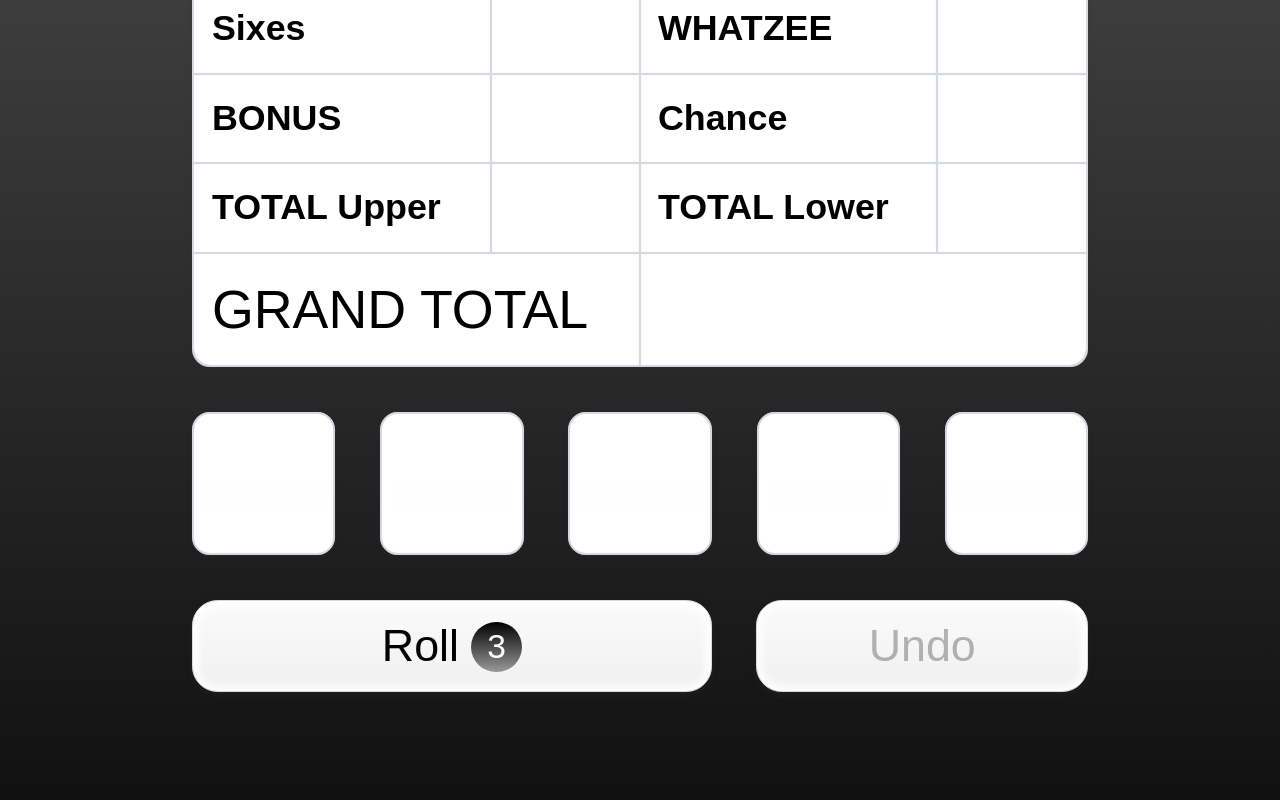
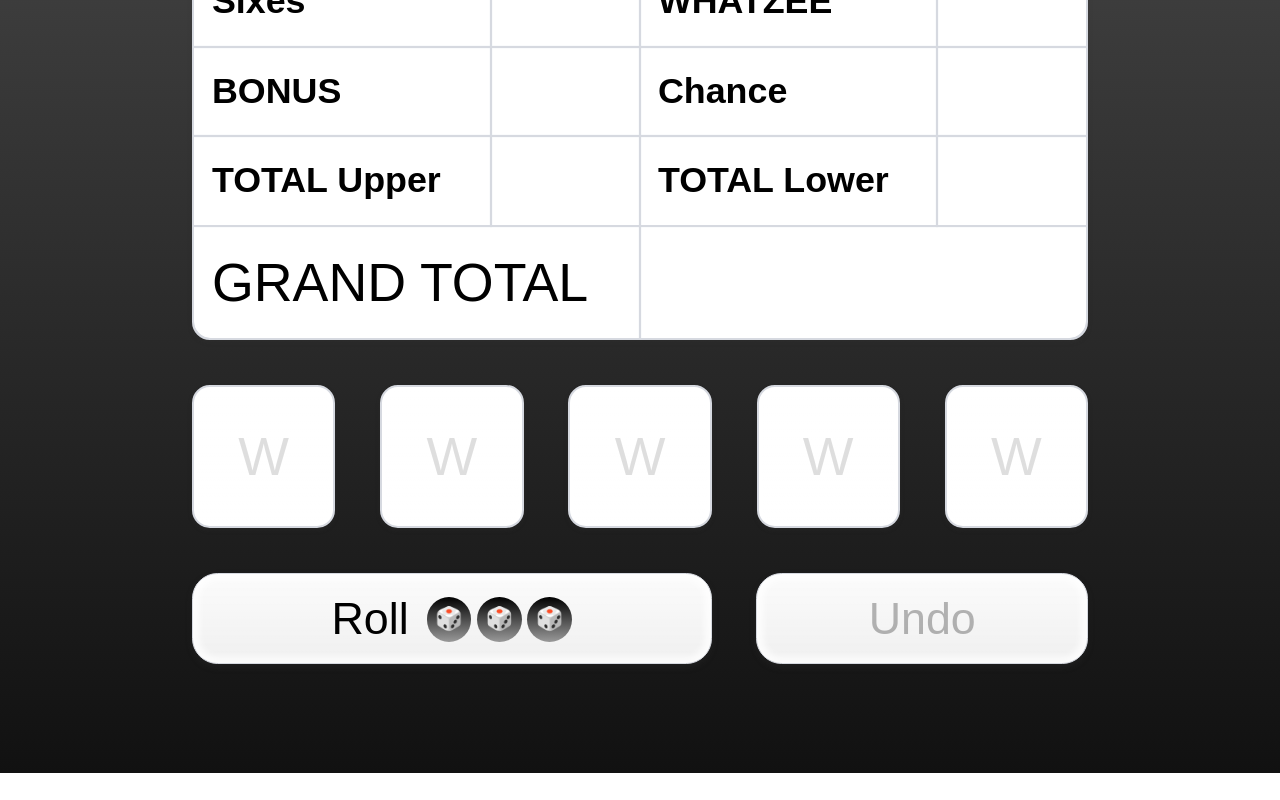
Before and after one commit to jaredringold/whatzee, a Vue app: page / in a window 1280 px wide. Shown: the part 745-1545 px from the top of the page. After the commit the page ends 1518 px from the top, so only its background shows below. Built offline with nearby package versions, Linux system fonts and the light colour scheme; a web font is replaced by a local one.

Commit message:
ux tweaks to roll flow

```diff
--- a/src/App.vue
+++ b/src/App.vue
@@ -28,8 +28,8 @@ export default defineComponent({
       ],
       stepDuration: 200,
       rolls: 3,
+      totalRolls: 3,
       score: 0,
-      whatCount: 0,
       scores: null,
       whatzy: false,
       pendingScore: null
@@ -40,7 +40,7 @@ export default defineComponent({
       return this.dice.filter((die) => die.rolling).length > 0
     },
     handActive() {
-      return this.rolls < 3
+      return this.rolls < this.totalRolls
     },
     disableRoll() {
       if (this.cardStore.cardComplete) return true
@@ -57,7 +57,8 @@ export default defineComponent({
   watch: {
     rolling(isRolling, wasRolling) {
       if (!isRolling && wasRolling) {
-        this.scores = this.getScores()
+        this.rolls--
+        this.getScores()
       }
     }
   },
@@ -66,8 +67,8 @@ export default defineComponent({
       this.cardStore.setScore(this.pendingScore)
     },
     resetHand() {
-      this.rolls = 3
       if (this.pendingScore) this.setScore()
+      this.rolls = this.totalRolls
       this.scores = null
       this.pendingScore = null
       this.dice.forEach((die) => {
@@ -89,7 +90,6 @@ export default defineComponent({
         this.resetHand()
       }
       this.scores = null
-      this.rolls--
       const activeDice = this.dice.filter((die) => !die.locked)
       if (activeDice.length) {
         for (const die of activeDice) {
@@ -167,7 +167,9 @@ export default defineComponent({
         <button class="button grid__2-5" @click="setScore">Set Score</button>
       </template>
       <button class="button roll-btn" :disabled="disableRoll" @click="roll">
-        Roll <span class="roll-count">{{ rolls }}</span>
+        <!-- Roll <span class="roll-count">{{ rolls }}</span> -->
+        Roll
+        <span v-for="n of totalRolls" :key="n" class="roll-count" :class="{ active: n <= rolls }" />
       </button>
       <button v-if="cardStore.cardComplete" class="button reset-btn" @click="resetCard">
         Reset
@@ -186,6 +188,7 @@ export default defineComponent({
   font-family: 'Poetsen One', sans-serif;
   font-weight: 400;
   font-style: normal;
+  overflow-x: hidden;
 
   @media (min-width: 600px) {
     padding: 5vw 15vw;
@@ -194,10 +197,11 @@ export default defineComponent({
 
 .title {
   font-size: 16rem;
-  line-height: 1.5;
+  line-height: 1;
   text-align: center;
   color: white;
   text-shadow: 0 0.25rem 0.5rem rgba(51, 51, 51, 0.75);
+  margin-bottom: 5rem;
 }
 
 pre {
@@ -270,14 +274,41 @@ pre {
 
     .roll-count {
       display: inline-block;
-      font-size: 75%;
-      line-height: 1.5em;
-      width: 1.5em;
+      // font-size: 75%;
+      line-height: 1em;
+      width: 1em;
       vertical-align: middle;
       border-radius: 50%;
-      color: #fff;
+      // color: #fff;
       background: linear-gradient(to bottom, #000, #999);
-      margin: -0.25em 0 -0.125em;
+
+      margin: -0.25em 0 -0.125em 0.125em;
+
+      &::before {
+        content: '🎲';
+        display: block;
+        // background-image: linear-gradient(
+        //   to bottom,
+        //   rgba(255, 255, 255, 1),
+        //   rgba(255, 255, 255, 0.75)
+        // );
+        // aspect-ratio: 1 / 1;
+        // width: 0.5em;
+        // border-radius: 50%;
+        // margin: 0.25em;
+        font-size: 50%;
+        opacity: 0;
+      }
+
+      &.active {
+        &::before {
+          opacity: 1;
+        }
+      }
+    }
+
+    &:disabled .roll-count {
+      opacity: 0.5;
     }
   }
 
--- a/src/components/DieSlot.vue
+++ b/src/components/DieSlot.vue
@@ -25,6 +25,7 @@ export default {
         return {
           transform: `rotate(${360 * this.die.steps}deg)`,
           transitionDuration: `${this.die.steps * this.stepDuration}ms`
+          // transformOrigin: `${50 + getRandomIntegerInclusive(-5, 5)}% ${50 + getRandomIntegerInclusive(-5, 5)}%`
         }
       }
       return false
@@ -35,12 +36,14 @@ export default {
       if (isRolling && !wasRolling) {
         this.rollStart = true
         await sleep(10)
+        // await this.$nextTick()
         this.rollStart = false
         this.isRolling = true
       }
       if (!isRolling && wasRolling) {
         this.rollEnd = true
         await sleep(10)
+        // await this.$nextTick()
         this.rollEnd = false
         this.isRolling = false
       }
@@ -55,9 +58,14 @@ export default {
 </script>
 
 <template>
-  <div class="die-slot">
-    <div class="die" :class="classes" :style="styles" :data-value="die.value" @click="toggleLocked">
-      <span v-for="n in die.value" class="dot" :class="`dot-${n}`" :key="n"></span>
+  <div class="die-slot" :class="{ locked: this.die.locked }">
+    <div class="die" :class="classes" :style="styles" :data-value="die.value" @click="click">
+      <template v-if="die.value">
+        <span v-for="n in die.value" class="dot" :class="`dot-${n}`" :key="n"></span>
+      </template>
+      <template v-else>
+        <span class="default">W</span>
+      </template>
     </div>
   </div>
 </template>
@@ -69,26 +77,15 @@ export default {
   // padding: 10%;
   // border: solid 1px rgb(214, 217, 224);
   border-radius: 2em;
-  background-image: linear-gradient(to bottom, rgba(255, 255, 255, 0.75), rgba(255, 255, 255, 0.5));
-  box-shadow: inset 0 0 0 1em rgba(51, 51, 51, 0.25);
-}
+  // background-image: linear-gradient(to bottom, rgba(255, 255, 255, 0.75), rgba(255, 255, 255, 0.5));
+  // box-shadow: inset 0 0 0 1em rgba(51, 51, 51, 0.25);
+  outline: solid 0 red;
+  transition: transform 200ms;
 
-@keyframes scaleDown {
-  from {
-    transform: scale(1);
-  }
-  to {
-    transform: scale(0.9);
-  }
-}
-
-@keyframes scaleUp {
-  from {
-    transform: scale(0.9);
-  }
-  to {
-    transform: scale(1);
-  }
+  // &.locked {
+  //   // outline: solid 1em red;
+  //   transform: scale(0.95);
+  // }
 }
 
 .die {
@@ -113,11 +110,11 @@ export default {
   transition:
     transform 200s,
     outline 100ms;
+  transform-origin: center;
   cursor: pointer;
 
   &.locked {
     outline: solid 1em red;
-    // transition: outline 200ms;
   }
 
   // &:nth-of-type(1) {
@@ -138,6 +135,12 @@ export default {
   //     background: linear-gradient(to bottom, #000, #999);
   //   }
   // }
+
+  .default {
+    grid-area: span 3 / span 3;
+    font-size: 6rem;
+    opacity: 0.125;
+  }
 
   .dot {
     aspect-ratio: 1/1;
```
